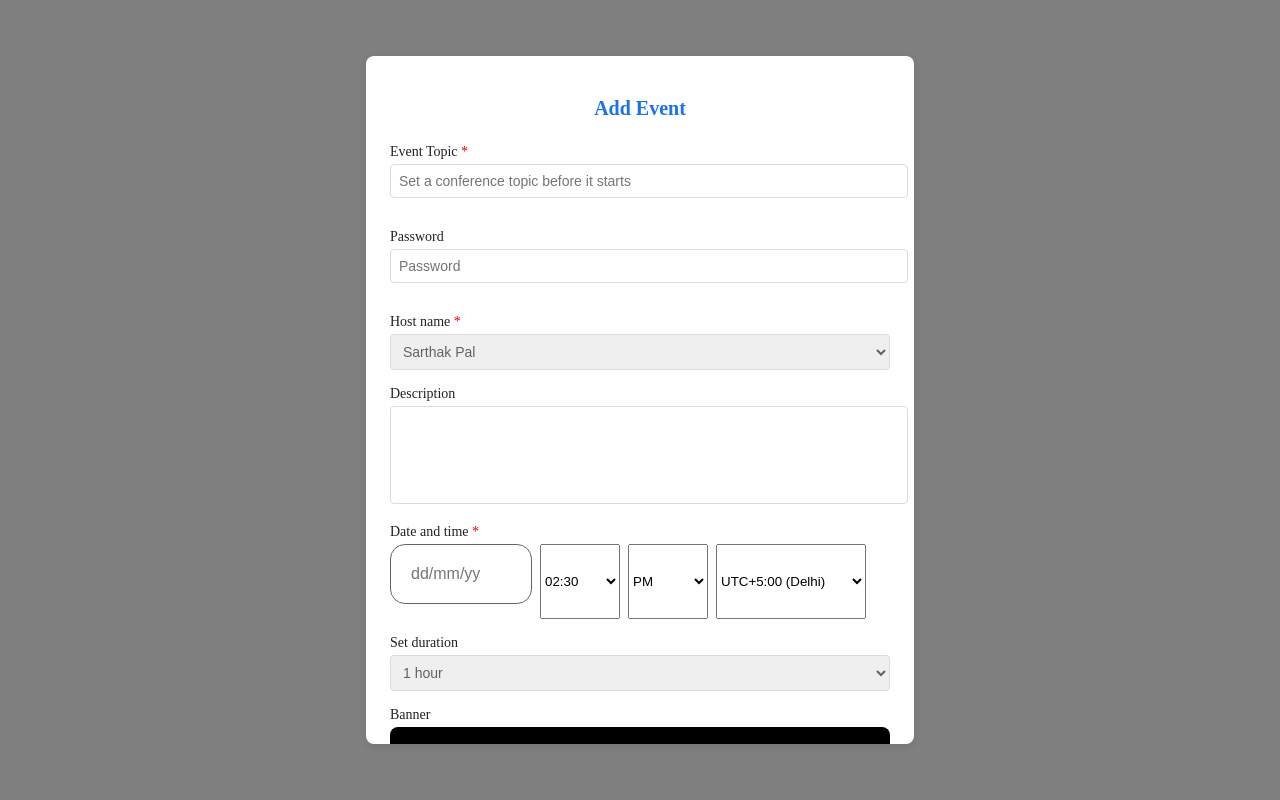
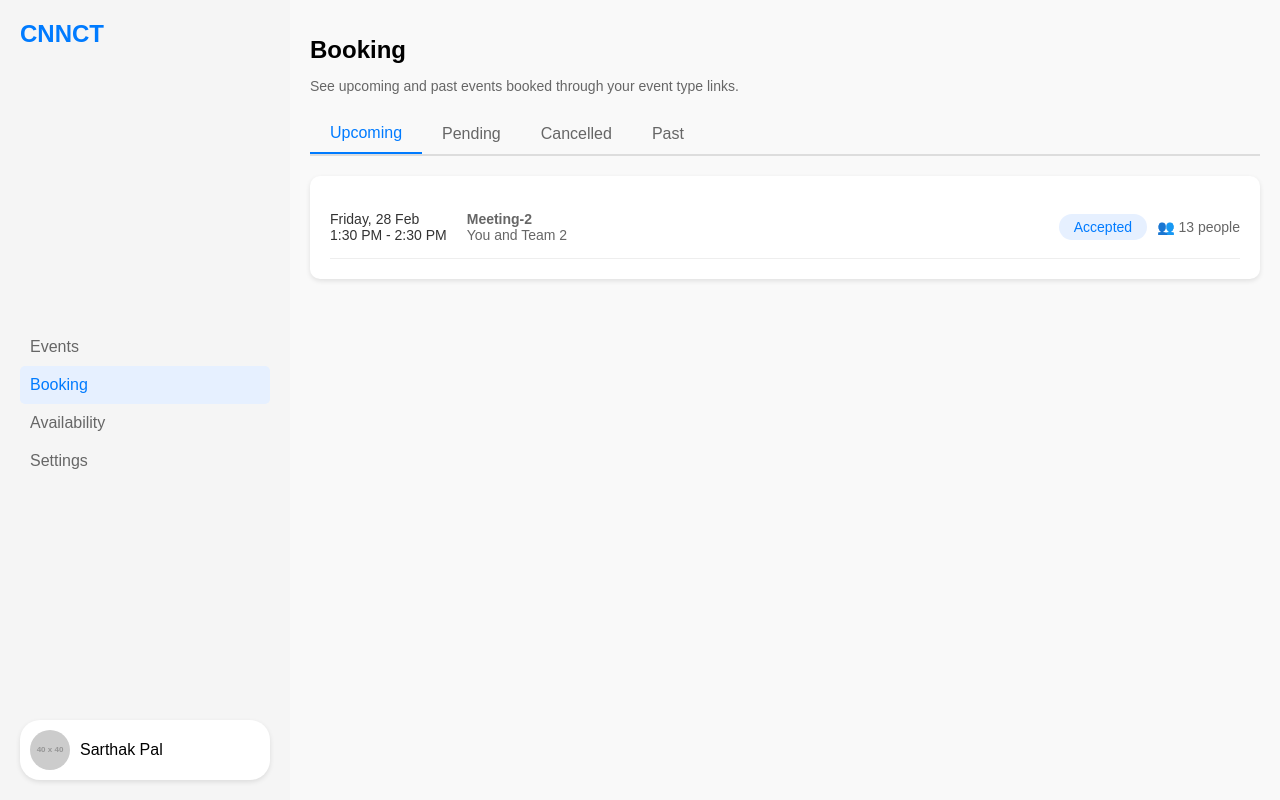
Before and after one commit to annuu1/meeting-scheduler, a React (Vite) app in the folder frontend/: page /test in a window 1280 px wide. Built offline with nearby package versions, Linux system fonts and the light colour scheme.

Commit message:
booking tabs updated with css

```diff
--- a/frontend/src/components/test/Test.jsx
+++ b/frontend/src/components/test/Test.jsx
@@ -1,249 +1,224 @@
 import React, { useState } from 'react';
-import axios from 'axios';
-import styles from '../../styles/Test.module.css';
+import styles from '../../styles/Test.module.css'; // Assuming you have a CSS module for styling
 
-const Test = ({ onClose }) => {
-  const [formData, setFormData] = useState({
-    eventTopic: '',
-    password: '',
-    hostName: 'Sarthak Pal', // Default value as shown in the image
-    description: '',
-    date: '',
-    time: '02:30',
-    period: 'PM',
-    timezone: 'UTC+5:00 (Delhi)',
-    duration: '1 hour',
-    backgroundColor: '#000000',
-    link: '',
-    emails: '',
-  });
+const Test = () => {
+  // State to manage the active tab
+  const [activeTab, setActiveTab] = useState('upcoming');
 
-  const handleChange = (e) => {
-    const { name, value } = e.target;
-    setFormData((prev) => ({ ...prev, [name]: value }));
+  // State to manage event statuses (for accept/reject functionality in Pending tab)
+  const [events, setEvents] = useState([
+    {
+      id: 1,
+      date: 'Friday, 28 Feb',
+      time: '2:35 PM - 3:00 PM',
+      title: 'Appointment',
+      participants: ['You', 'Dr. Kumar'],
+      status: 'cancelled',
+    },
+    {
+      id: 2,
+      date: 'Friday, 28 Feb',
+      time: '1:30 PM - 2:30 PM',
+      title: 'Meeting-2',
+      participants: ['You', 'Team 2'],
+      participantCount: 13,
+      status: 'upcoming',
+    },
+    {
+      id: 3,
+      date: 'Friday, 28 Feb',
+      time: '10:30 AM - 12:30 PM',
+      title: 'Meeting',
+      participants: ['You', 'Team 1'],
+      participantCount: 4,
+      status: 'pending',
+      participantList: [
+        { name: 'Akbar Husain', accepted: true },
+        { name: 'Aneesh Menon', accepted: false },
+        { name: 'Rahul Saini', accepted: false },
+        { name: 'Bharat Thakur', accepted: false },
+        { name: 'Natalia', accepted: false },
+        { name: 'Alia Toy', accepted: false },
+      ],
+    },
+  ]);
+
+  // State to manage the visibility of the participant dropdown
+  const [showParticipants, setShowParticipants] = useState(null);
+
+  // Function to handle tab switching
+  const handleTabChange = (tab) => {
+    setActiveTab(tab);
+    setShowParticipants(null); // Close participant dropdown when switching tabs
   };
 
-  const handleSubmit = (event) => {
-    event.preventDefault();
-    const token = localStorage.getItem('token');
-    const config = {
-      headers: {
-        Authorization: `${token}`,
-      },
+  // Function to handle accept/reject for pending events
+  const handleEventAction = (eventId, action) => {
+    setEvents((prevEvents) =>
+      prevEvents.map((event) => {
+        if (event.id === eventId) {
+          return {
+            ...event,
+            status: action === 'accept' ? 'upcoming' : 'cancelled',
           };
-    axios
-      .post('http://localhost:5000/api/events', formData, config)
-      .then((response) => {
-        console.log(response);
-        onClose();
+        }
+        return event;
       })
-      .catch((err) => {
-        console.error(err);
-      });
+    );
+    setShowParticipants(null); // Close participant dropdown after action
   };
 
+  // Filter events based on the active tab
+  const filteredEvents = events.filter((event) => event.status === activeTab);
+
   return (
-    <div className={styles.modalOverlay}>
-      <div className={styles.modal}>
-        <h2 className={styles.modalTitle}>Add Event</h2>
-        <form onSubmit={handleSubmit}>
-          {/* Event Topic */}
-          <div className={styles.formGroup}>
-            <label className={styles.label}>
-              Event Topic <span className={styles.required}>*</span>
-            </label>
-            <input
-              type="text"
-              name="eventTopic"
-              value={formData.eventTopic}
-              onChange={handleChange}
-              placeholder="Set a conference topic before it starts"
-              className={styles.input}
-              required
-            />
+    <div className={styles.container}>
+      {/* Sidebar */}
+      <div className={styles.sidebar}>
+        <div className={styles.logo}>CNNCT</div>
+        <div className={styles.menu}>
+          <div className={styles.menuItem}>Events</div>
+          <div className={styles.menuItemActive}>Booking</div>
+          <div className={styles.menuItem}>Availability</div>
+          <div className={styles.menuItem}>Settings</div>
         </div>
-
-          {/* Password */}
-          <div className={styles.formGroup}>
-            <label className={styles.label}>Password</label>
-            <input
-              type="password"
-              name="password"
-              value={formData.password}
-              onChange={handleChange}
-              placeholder="Password"
-              className={styles.input}
-            />
-          </div>
-
-          {/* Host Name */}
-          <div className={styles.formGroup}>
-            <label className={styles.label}>
-              Host name <span className={styles.required}>*</span>
-            </label>
-            <select
-              name="hostName"
-              value={formData.hostName}
-              onChange={handleChange}
-              className={styles.select}
-              required
-            >
-              <option value="Sarthak Pal">Sarthak Pal</option>
-              {/* Add more options if needed */}
-            </select>
-          </div>
-
-          {/* Description */}
-          <div className={styles.formGroup}>
-            <label className={styles.label}>Description</label>
-            <textarea
-              name="description"
-              value={formData.description}
-              onChange={handleChange}
-              className={styles.textarea}
-            />
-          </div>
-
-          {/* Date and Time */}
-          <div className={styles.formGroup}>
-            <label className={styles.label}>
-              Date and time <span className={styles.required}>*</span>
-            </label>
-            <div className={styles.dateTimeGroup}>
-              <input
-                type="text"
-                name="date"
-                value={formData.date}
-                onChange={handleChange}
-                placeholder="dd/mm/yy"
-                className={styles.inputSmall}
-                required
-              />
-              <select
-                name="time"
-                value={formData.time}
-                onChange={handleChange}
-                className={styles.selectSmall}
-              >
-                <option value="02:30">02:30</option>
-                {/* Add more time options if needed */}
-              </select>
-              <select
-                name="period"
-                value={formData.period}
-                onChange={handleChange}
-                className={styles.selectSmall}
-              >
-                <option value="AM">AM</option>
-                <option value="PM">PM</option>
-              </select>
-              <select
-                name="timezone"
-                value={formData.timezone}
-                onChange={handleChange}
-                className={styles.selectMedium}
-              >
-                <option value="UTC+5:00 (Delhi)">UTC+5:00 (Delhi)</option>
-                {/* Add more timezone options if needed */}
-              </select>
+        <div className={styles.user}>
+          <img src="https://via.placeholder.com/40" alt="User Avatar" className={styles.avatar} />
+          <span>Sarthak Pal</span>
         </div>
       </div>
 
-          {/* Set Duration */}
-          <div className={styles.formGroup}>
-            <label className={styles.label}>Set duration</label>
-            <select
-              name="duration"
-              value={formData.duration}
-              onChange={handleChange}
-              className={styles.select}
+      {/* Main Content */}
+      <div className={styles.mainContent}>
+        <h1>Booking</h1>
+        <p className={styles.subtitle}>
+          See upcoming and past events booked through your event type links.
+        </p>
+
+        {/* Tabs */}
+        <div className={styles.tabs}>
+          <button
+            className={`${styles.tab} ${activeTab === 'upcoming' ? styles.active : ''}`}
+            onClick={() => handleTabChange('upcoming')}
           >
-              <option value="1 hour">1 hour</option>
-              <option value="30 minutes">30 minutes</option>
-              <option value="2 hours">2 hours</option>
-            </select>
+            Upcoming
+          </button>
+          <button
+            className={`${styles.tab} ${activeTab === 'pending' ? styles.active : ''}`}
+            onClick={() => handleTabChange('pending')}
+          >
+            Pending
+          </button>
+          <button
+            className={`${styles.tab} ${activeTab === 'cancelled' ? styles.active : ''}`}
+            onClick={() => handleTabChange('cancelled')}
+          >
+            Cancelled
+          </button>
+          <button
+            className={`${styles.tab} ${activeTab === 'past' ? styles.active : ''}`}
+            onClick={() => handleTabChange('past')}
+          >
+            Past
+          </button>
         </div>
 
-          {/* Banner */}
-          <div className={styles.formGroup}>
-            <label className={styles.label}>Banner</label>
-            <div
-              className={styles.bannerPreview}
-              style={{ backgroundColor: formData.backgroundColor }}
-            >
-              <div className={styles.bannerContent}>
-                <img
-                  src="https://via.placeholder.com/50"
-                  alt="Avatar"
-                  className={styles.bannerAvatar}
-                />
-                <p className={styles.bannerText}>
-                  {formData.eventTopic || 'Team A Meeting'}
-                </p>
+        {/* Event List */}
+        <div className={styles.eventList}>
+          {filteredEvents.length === 0 ? (
+            <p>No events found for this status.</p>
+          ) : (
+            filteredEvents.map((event) => (
+              <div key={event.id} className={styles.eventCard}>
+                <div className={styles.eventDetails}>
+                  <div className={styles.eventDateTime}>
+                    <p>{event.date}</p>
+                    <p>{event.time}</p>
                   </div>
+                  <div className={styles.eventInfo}>
+                    <p className={styles.eventTitle}>{event.title}</p>
+                    <p>{event.participants.join(' and ')}</p>
                   </div>
                 </div>
 
-          {/* Custom Background Color */}
-          <div className={styles.formGroup}>
-            <label className={styles.label}>Custom Background Color</label>
-            <div className={styles.colorPicker}>
-              <div className={styles.colorOption} style={{ backgroundColor: '#FF5733' }}></div>
-              <div className={styles.colorOption} style={{ backgroundColor: '#FFFFFF' }}></div>
-              <div className={styles.colorOption} style={{ backgroundColor: '#000000' }}></div>
+                {/* Status and Actions */}
+                <div className={styles.eventActions}>
+                  {event.status === 'pending' ? (
+                    <>
+                      <button
+                        className={styles.participantButton}
+                        onClick={() =>
+                          setShowParticipants(showParticipants === event.id ? null : event.id)
+                        }
+                      >
+                        Participant ({event.participantList.length})
+                      </button>
+                      {showParticipants === event.id && (
+                        <div className={styles.participantDropdown}>
+                          <div className={styles.participantHeader}>
+                            <span>Participant ({event.participantList.length})</span>
+                          </div>
+                          <div className={styles.participantList}>
+                            {event.participantList.map((participant, index) => (
+                              <div key={index} className={styles.participantItem}>
+                                <img
+                                  src="https://via.placeholder.com/30"
+                                  alt="Participant Avatar"
+                                  className={styles.participantAvatar}
+                                />
+                                <span>{participant.name}</span>
                                 <input
-                type="text"
-                name="backgroundColor"
-                value={formData.backgroundColor}
-                onChange={handleChange}
-                placeholder="#000000"
-                className={styles.colorInput}
+                                  type="checkbox"
+                                  checked={participant.accepted}
+                                  readOnly
+                                  className={styles.participantCheckbox}
                                 />
                               </div>
+                            ))}
                           </div>
-
-          {/* Add Link */}
-          <div className={styles.formGroup}>
-            <label className={styles.label}>
-              Add link <span className={styles.required}>*</span>
-            </label>
-            <input
-              type="url"
-              name="link"
-              value={formData.link}
-              onChange={handleChange}
-              placeholder="Enter URL Here"
-              className={styles.input}
-              required
-            />
-          </div>
-
-          {/* Add Emails */}
-          <div className={styles.formGroup}>
-            <label className={styles.label}>
-              Add Emails <span className={styles.required}>*</span>
-            </label>
-            <input
-              type="text"
-              name="emails"
-              value={formData.emails}
-              onChange={handleChange}
-              placeholder="Add member Emails"
-              className={styles.input}
-              required
-            />
-          </div>
-
-          {/* Buttons */}
-          <div className={styles.buttonGroup}>
-            <button type="button" onClick={onClose} className={styles.cancelButton}>
-              Cancel
+                          <div className={styles.actionButtons}>
+                            <button
+                              className={styles.rejectButton}
+                              onClick={() => handleEventAction(event.id, 'reject')}
+                            >
+                              Reject
                             </button>
-            <button type="submit" className={styles.saveButton}>
-              Save
+                            <button
+                              className={styles.acceptButton}
+                              onClick={() => handleEventAction(event.id, 'accept')}
+                            >
+                              Accept
                             </button>
                           </div>
-        </form>
+                        </div>
+                      )}
+                    </>
+                  ) : (
+                    <button
+                      className={`${styles.statusButton} ${
+                        event.status === 'upcoming'
+                          ? styles.accepted
+                          : event.status === 'cancelled'
+                          ? styles.rejected
+                          : ''
+                      }`}
+                    >
+                      {event.status === 'upcoming' ? 'Accepted' : 'Rejected'}
+                    </button>
+                  )}
+                  {event.participantCount && (
+                    <div className={styles.participantCount}>
+                      <span role="img" aria-label="people">
+                        👥
+                      </span>{' '}
+                      {event.participantCount} people
+                    </div>
+                  )}
+                </div>
+              </div>
+            ))
+          )}
+        </div>
       </div>
     </div>
   );
--- /dev/null
+++ b/frontend/src/styles/BookingTabs.module.css
@@ -0,0 +1,19 @@
+.tabs {
+    display: flex;
+    border-bottom: 2px solid #ddd;
+    margin-bottom: 20px;
+  }
+
+  .tab {
+    padding: 10px 20px;
+    font-size: 16px;
+    color: #666;
+    background: none;
+    border: none;
+    cursor: pointer;
+  }
+
+  .tab.active {
+    color: #007bff;
+    border-bottom: 2px solid #007bff;
+  }
--- a/frontend/src/styles/Test.module.css
+++ b/frontend/src/styles/Test.module.css
@@ -1,159 +1,239 @@
-.modalOverlay {
-  position: fixed;
-  top: 0;
-  left: 0;
-  right: 0;
-  bottom: 0;
-  background-color: rgba(0, 0, 0, 0.5);
+.container {
   display: flex;
-  justify-content: center;
-  align-items: center;
-  z-index: 1000;
+  height: 100vh;
+  font-family: Arial, sans-serif;
 }
 
-.modal {
-  background-color: #ffffff;
-  padding: 24px;
-  border-radius: 8px;
-  width: 500px;
-  max-height: 80vh;
-  overflow-y: auto;
-  box-shadow: 0 2px 10px rgba(0, 0, 0, 0.1);
+.sidebar {
+  width: 250px;
+  background-color: #f5f5f5;
+  padding: 20px;
+  display: flex;
+  flex-direction: column;
+  justify-content: space-between;
 }
 
-.modalTitle {
-  font-size: 20px;
-  color: #1a73e8;
-  margin-bottom: 24px;
-  text-align: center;
+.logo {
+  font-size: 24px;
+  font-weight: bold;
+  color: #007bff;
 }
 
-.formGroup {
-  margin-bottom: 16px;
+.menu {
+  margin-top: 40px;
 }
 
-.label {
-  font-size: 14px;
-  color: #202124;
-  margin-bottom: 4px;
-  display: block;
+.menuItem {
+  padding: 10px;
+  font-size: 16px;
+  color: #666;
+  cursor: pointer;
 }
 
-.required {
-  color: red;
+.menuItemActive {
+  padding: 10px;
+  font-size: 16px;
+  color: #007bff;
+  background-color: #e6f0ff;
+  border-radius: 5px;
+  cursor: pointer;
 }
 
-.input,
-.select,
-.textarea {
-  width: 100%;
-  padding: 8px;
-  border: 1px solid #dadce0;
-  border-radius: 4px;
-  font-size: 14px;
-  color: #5f6368;
+.user {
+  display: flex;
+  align-items: center;
+  padding: 10px;
+  background-color: #fff;
+  border-radius: 20px;
+  box-shadow: 0 2px 5px rgba(0, 0, 0, 0.1);
 }
 
-.input:focus,
-.select:focus,
-.textarea:focus {
-  outline: none;
-  border-color: #1a73e8;
+.avatar {
+  width: 40px;
+  height: 40px;
+  border-radius: 50%;
+  margin-right: 10px;
 }
 
-.textarea {
-  height: 80px;
-  resize: none;
+.mainContent {
+  flex: 1;
+  padding: 20px;
+  background-color: #f9f9f9;
 }
 
-.dateTimeGroup {
-  display: flex;
-  gap: 8px;
+.mainContent h1 {
+  font-size: 24px;
+  margin-bottom: 5px;
 }
 
-.inputSmall {
-  width: 100px;
+.subtitle {
+  font-size: 14px;
+  color: #666;
+  margin-bottom: 20px;
 }
 
-.selectSmall {
-  width: 80px;
+.tabs {
+  display: flex;
+  border-bottom: 2px solid #ddd;
+  margin-bottom: 20px;
 }
 
-.selectMedium {
-  width: 150px;
+.tab {
+  padding: 10px 20px;
+  font-size: 16px;
+  color: #666;
+  background: none;
+  border: none;
+  cursor: pointer;
 }
 
-.bannerPreview {
-  background-color: #000000;
-  padding: 16px;
-  border-radius: 8px;
-  display: flex;
-  align-items: center;
-  justify-content: center;
-  height: 100px;
+.tab.active {
+  color: #007bff;
+  border-bottom: 2px solid #007bff;
 }
 
-.bannerContent {
-  display: flex;
-  align-items: center;
-  gap: 16px;
+.eventList {
+  background-color: #fff;
+  border-radius: 10px;
+  padding: 20px;
+  box-shadow: 0 2px 5px rgba(0, 0, 0, 0.1);
 }
 
-.bannerAvatar {
-  width: 50px;
-  height: 50px;
-  border-radius: 50%;
+.eventCard {
+  display: flex;
+  justify-content: space-between;
+  align-items: center;
+  padding: 15px 0;
+  border-bottom: 1px solid #eee;
 }
 
-.bannerText {
-  color: #ffffff;
-  font-size: 16px;
-}
-
-.colorPicker {
+.eventDetails {
   display: flex;
-  gap: 8px;
   align-items: center;
 }
 
-.colorOption {
-  width: 24px;
-  height: 24px;
-  border-radius: 50%;
-  border: 1px solid #dadce0;
-  cursor: pointer;
+.eventDateTime p {
+  margin: 0;
+  font-size: 14px;
+  color: #333;
 }
 
-.colorInput {
-  width: 100px;
-  padding: 8px;
-  border: 1px solid #dadce0;
-  border-radius: 4px;
-  font-size: 14px;
+.eventInfo {
+  margin-left: 20px;
 }
 
-.buttonGroup {
-  display: flex;
-  justify-content: flex-end;
-  gap: 8px;
-  margin-top: 24px;
+.eventTitle {
+  font-size: 16px;
+  font-weight: bold;
+  margin: 0;
 }
 
-.cancelButton,
-.saveButton {
-  padding: 8px 16px;
+.eventInfo p {
+  margin: 0;
+  font-size: 14px;
+  color: #666;
+}
+
+.eventActions {
+  display: flex;
+  align-items: center;
+  position: relative;
+}
+
+.statusButton {
+  padding: 5px 15px;
+  border-radius: 20px;
   border: none;
-  border-radius: 4px;
+  font-size: 14px;
+  cursor: default;
+}
+
+.accepted {
+  background-color: #e6f0ff;
+  color: #007bff;
+}
+
+.rejected {
+  background-color: #f8d7da;
+  color: #dc3545;
+}
+
+.participantButton {
+  padding: 5px 15px;
+  border-radius: 20px;
+  border: 1px solid #ddd;
+  background-color: #fff;
   font-size: 14px;
   cursor: pointer;
 }
 
-.cancelButton {
-  background-color: #f1f3f4;
-  color: #5f6368;
+.participantCount {
+  margin-left: 10px;
+  font-size: 14px;
+  color: #666;
 }
 
-.saveButton {
-  background-color: #1a73e8;
-  color: #ffffff;
+.participantDropdown {
+  position: absolute;
+  top: 40px;
+  right: 0;
+  background-color: #fff;
+  border-radius: 10px;
+  box-shadow: 0 2px 10px rgba(0, 0, 0, 0.1);
+  width: 250px;
+  z-index: 10;
 }
+
+.participantHeader {
+  padding: 10px;
+  border-bottom: 1px solid #eee;
+  font-size: 14px;
+  font-weight: bold;
+}
+
+.participantList {
+  max-height: 200px;
+  overflow-y: auto;
+}
+
+.participantItem {
+  display: flex;
+  align-items: center;
+  padding: 10px;
+  border-bottom: 1px solid #eee;
+}
+
+.participantAvatar {
+  width: 30px;
+  height: 30px;
+  border-radius: 50%;
+  margin-right: 10px;
+}
+
+.participantCheckbox {
+  margin-left: auto;
+}
+
+.actionButtons {
+  display: flex;
+  justify-content: space-between;
+  padding: 10px;
+}
+
+.rejectButton {
+  padding: 5px 15px;
+  border-radius: 20px;
+  border: none;
+  background-color: #dc3545;
+  color: #fff;
+  cursor: pointer;
+}
+
+.acceptButton {
+  padding: 5px 15px;
+  border-radius: 20px;
+  border: none;
+  background-color: #28a745;
+  color: #fff;
+  cursor: pointer;
+}
```
Also changed, not shown: frontend/src/components/booking/BookingTabs.jsx (added, +24 -0 lines). Lines whose indentation alone changed are shown as unchanged.
